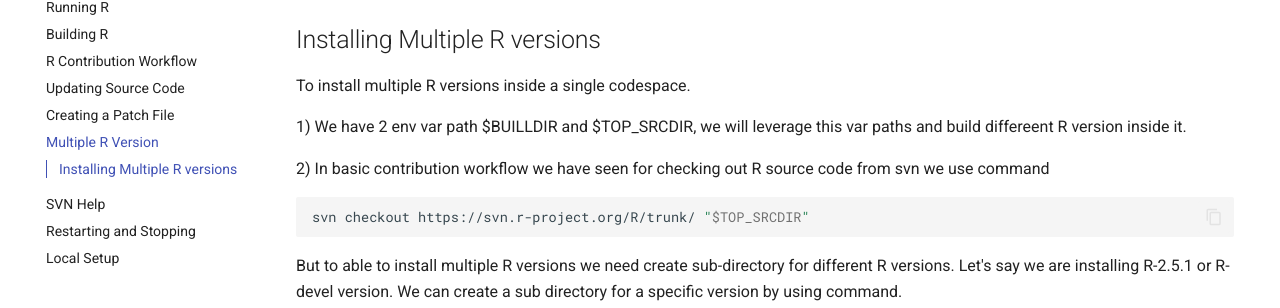
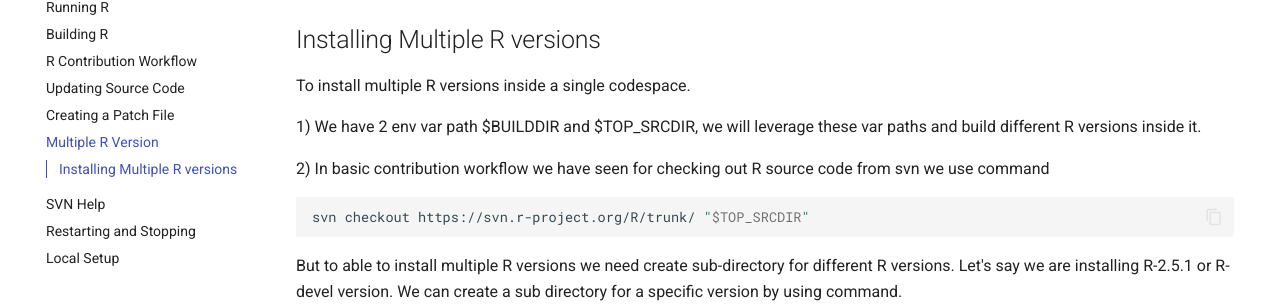
Before and after one commit to r-devel/r-dev-env, an MkDocs documentation site: the page built from docs/tutorials/multi_r_compilation.md, in a window 1280 px wide and 1317 px high. Shown: the part 206-514 px from the top of the window. Built offline with MkDocs 1.6.1 and Material for MkDocs 9.7.7, drawn with Linux system fonts in a browser that asks for light colours.

Commit message:
Update multi_r_compilation.md
Fixing typos

```diff
--- a/docs/tutorials/multi_r_compilation.md
+++ b/docs/tutorials/multi_r_compilation.md
@@ -3,7 +3,7 @@
 To install multiple R versions inside a single codespace.
 
 
-1) We have 2 env var path $BUILLDIR and $TOP_SRCDIR, we will leverage this var paths and build differeent R version inside it.
+1) We have 2 env var path $BUILDDIR and $TOP_SRCDIR, we will leverage these var paths and build different R versions inside it.
 
 2) In basic contribution workflow we have seen for checking out R source code from svn we use command
 
```
